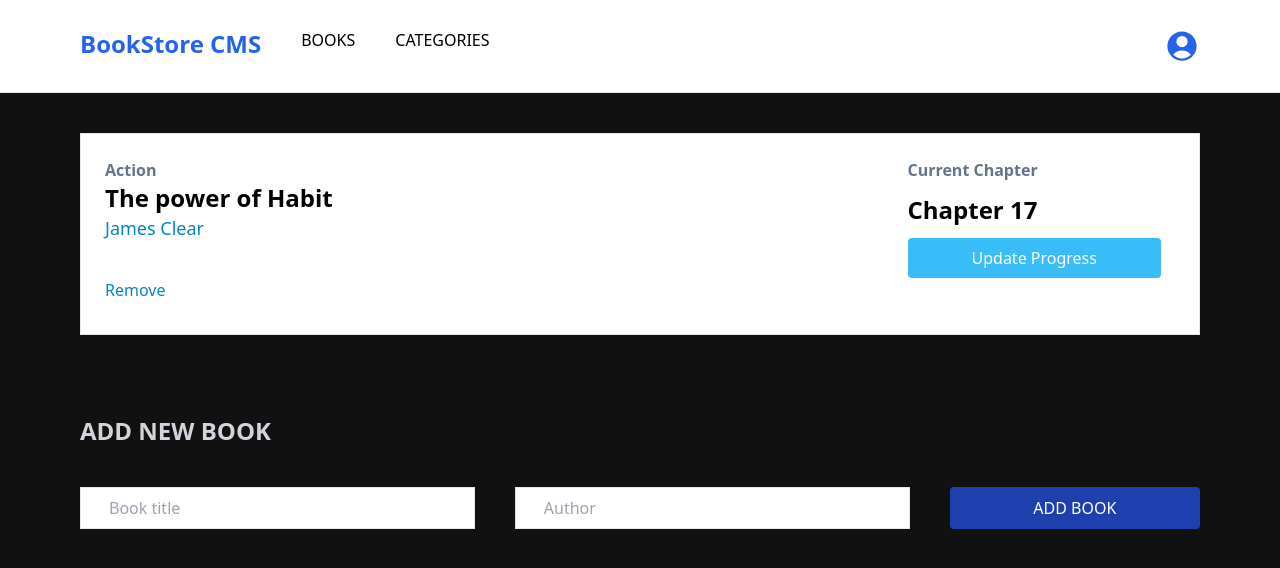
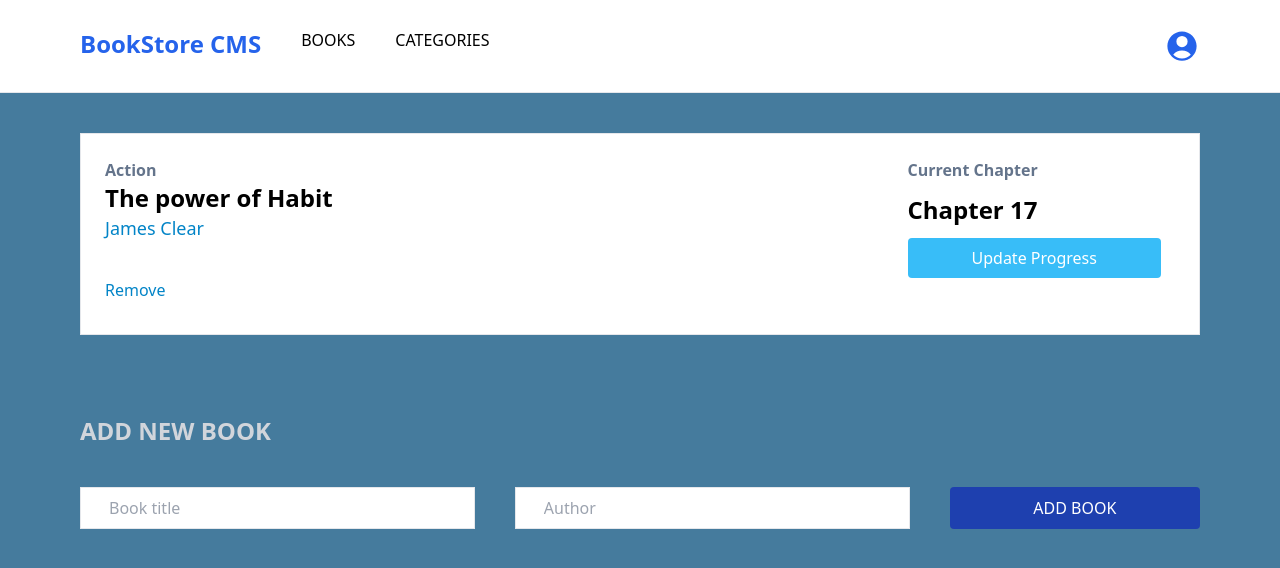
Before and after one commit to techEmprez/book-store, a React (Create React App) app: page / in a window 1280 px wide. Shown: the top 568 px of the page. Built offline with nearby package versions, Linux system fonts and the light colour scheme.

Commit message:
modified styling

```diff
--- a/src/App.css
+++ b/src/App.css
@@ -1,6 +1,6 @@
 .App {
   margin: 0;
   padding: 0;
-  background-color: #111;
+  background-color: #457b9d;
   height: 100vh;
 }
```
